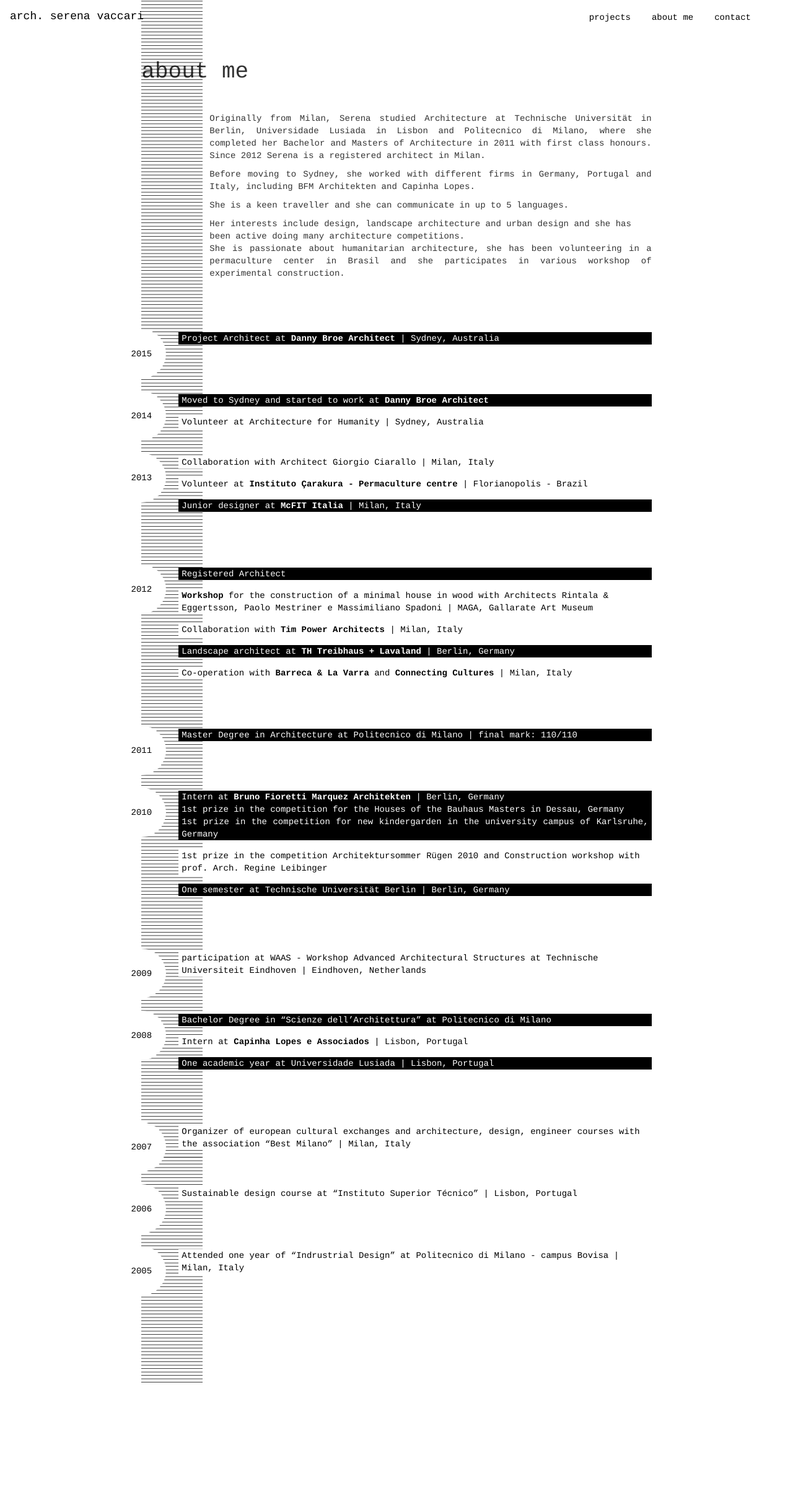
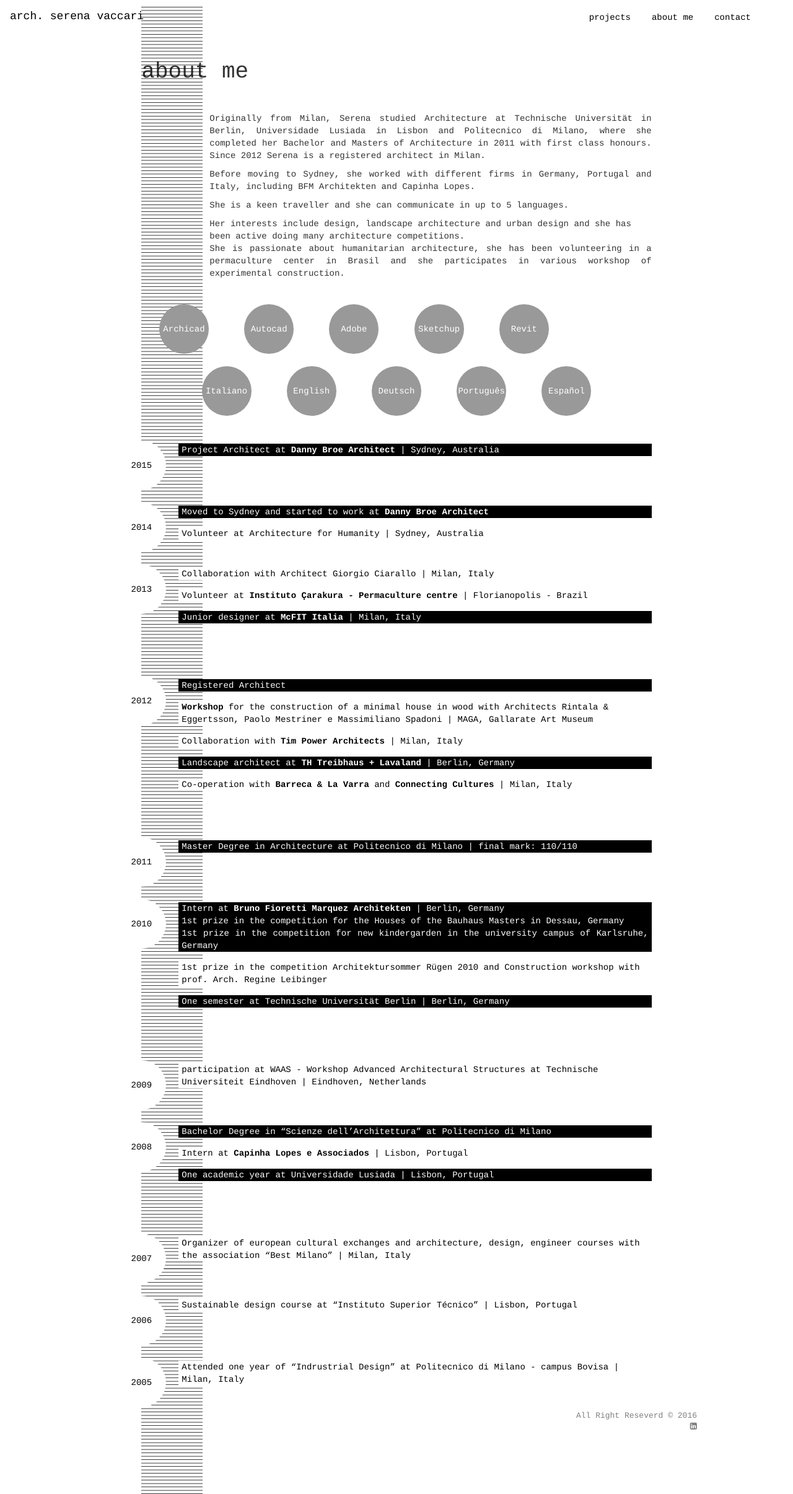
Before and after one commit to fedetaglia/serenavaccari, a Rails app: template app/views/pages/about.html.slim in a window 1280 px wide. Shown: the whole page at 62% size. Before the commit the page ends 2231 px from the top, so only its background shows below. Run offline with Rails 7, Linux system fonts and the light colour scheme; the template is opened without the code that fills it, so the values that code supplies are empty; style sheets or scripts are compiled from the project's sources; parts of the project's set-up code (start-up, migrations or seed data) failed here and were passed over; some libraries are stand-ins or nearby versions.

Commit message:
a lot of updats so sere is happy

```diff
--- a/app/assets/javascripts/application.js
+++ b/app/assets/javascripts/application.js
@@ -13,6 +13,7 @@
 //= require jquery
 //= require jquery_ujs
 //= require underscore.min
+//= require bcswipe.min
 //= require bootstrap-sprockets
 //= require turbolinks
 //= require jquery_nested_form
--- a/app/assets/stylesheets/application.css.scss
+++ b/app/assets/stylesheets/application.css.scss
@@ -9,9 +9,12 @@
  * compiled file, but it's generally better to create a new file per style scope.
  *
  *= require_self
- *= require_tree .
  */
 
 @import "bootstrap-sprockets";
 @import "bootstrap";
 @import "font-awesome";
+@import "skills";
+@import "history";
+@import "carousel";
+@import "custom";
--- a/app/assets/stylesheets/carousel.css.scss
+++ b/app/assets/stylesheets/carousel.css.scss
@@ -1,4 +1,4 @@
-.carousel-control {
+.control {
   position: absolute;
   top: 50%;
   z-index: 5;
@@ -6,9 +6,21 @@
   height: 50px;
   width: 50px;
   background-color: black;
+  color: white;
+  opacity: 0.5;
   line-height: 50px;
   font-size: 40px;
   text-align: center;
+  &:visited {
+    color: white;
+  }
+  &:focus {
+    color: white;
+  }
+  &:hover {
+    opacity: 1;
+    color: white;
+  }
   &.right {
     right: -100px;
   }
--- a/app/assets/stylesheets/custom.css.scss
+++ b/app/assets/stylesheets/custom.css.scss
@@ -1,5 +1,33 @@
 body {
   font-family: Courier, Calibri, Arial, sans-serif;
+}
+
+.footer {
+  height: 100px;
+  font-size: 13px;
+  color: grey;
+  margin-top: 30px;
+  padding-left: 15px;
+  padding-right: 15px;
+  text-align: right;
+  a {
+    display: inline-block;
+    color: grey;
+    text-decoration: none;
+    &:visited {
+      color: grey;
+      text-decoration: none !important;
+    }
+    &:active {
+      color:black;
+      text-decoration: none !important;
+    }
+    &:hover {
+      cursor: pointer;
+      color: black;
+      text-decoration: none !important;
+    }
+  }
 }
 
 .navbar-header {
@@ -50,7 +78,6 @@ body {
 }
 
 .about-container {
-  margin-bottom: 80px;
   p {
     text-align: justify;
   }
--- a/app/assets/stylesheets/skills.scss
+++ b/app/assets/stylesheets/skills.scss
@@ -1,9 +1,10 @@
 .skill-container {
-  height: 200px;
+  margin: 40px auto;
   .skill-row {
-    height: 100px;
+    height: 80px;
+    margin: 20px auto;
     .skills {
-      background-color: black;
+      background-color: #999;
       color: white;
       height: 80px;
       width: 80px;
--- /dev/null
+++ b/app/views/layouts/_footer.html.slim
@@ -0,0 +1,7 @@
+.footer
+  .container
+    .pull-right
+      | All Right Reseverd &copy; 2016
+      br
+      = link_to "https://it.linkedin.com/in/serena-vaccari-78bbab45/en", target: '_blank' do
+        .fa.fa-linkedin-square
--- a/app/views/layouts/application.html.slim
+++ b/app/views/layouts/application.html.slim
@@ -12,19 +12,19 @@ html
     = csrf_meta_tags
   body
     = render 'layouts/header'
-    .row
-      - if notice
-        .alert.alert-success.alert-dismissable
-          button.close aria-hidden="true" data-dismiss="alert" type="button"
-            i.fa.fa-times-circle
-          = notice
-      - if alert
-        .alert.alert-danger.alert-dismissable
-          button.close aria-hidden="true" data-dismiss="alert" type="button"
-            i.fa.fa-times-circle
-          = alert
+    - if notice
+      .alert.alert-success.alert-dismissable
+        button.close aria-hidden="true" data-dismiss="alert" type="button"
+          i.fa.fa-times-circle
+        = notice
+    - if alert
+      .alert.alert-danger.alert-dismissable
+        button.close aria-hidden="true" data-dismiss="alert" type="button"
+          i.fa.fa-times-circle
+        = alert
 
     = yield
+    = render 'layouts/footer'
 
     #carousel-container
 
--- a/app/views/pages/_history.html.slim
+++ b/app/views/pages/_history.html.slim
@@ -55,7 +55,7 @@
     .description
       | Landscape architect at&nbsp;
       b
-        = link_to "TH Treibhaus + Lavaland", 'http://www.treibhausberlin.de', target: '_blank'
+        = link_to "TH Treibhaus + Lavaland", 'http://www.lavaland.biz/', target: '_blank'
       | &nbsp;| Berlin, Germany
 
     .description.inverted
--- a/app/views/pages/about.html.slim
+++ b/app/views/pages/about.html.slim
@@ -13,31 +13,36 @@
 
       p She is passionate about humanitarian architecture, she has been volunteering in a permaculture center in Brasil and she participates in various workshop of experimental construction.
 
-  / .skill-container
-  /   .row.skill-row
-  /     .col-xs-1
-  /       .skills Cacca
-  /     .col-xs-1.col-xs-offset-1
-  /       .skills Cacca
-  /     .col-xs-1.col-xs-offset-1
-  /       .skills Cacca
-  /     .col-xs-1.col-xs-offset-1
-  /       .skills Cacca
-  /     .col-xs-1.col-xs-offset-1
-  /       .skills Cacca
+  .skill-container
+    .row.skill-row
+      .col-xs-1.col-xs-offset-1
+        .skills Archicad
+      .col-xs-1.col-xs-offset-1
+        .skills Autocad
+      .col-xs-1.col-xs-offset-1
+        .skills Adobe
+      .col-xs-1.col-xs-offset-1
+        .skills Sketchup
+      .col-xs-1.col-xs-offset-1
+        .skills Revit
 
-
-  /   .row.skill-row
-  /     .col-xs-1.col-xs-offset-1
-  /       .skills Tette
-  /     .col-xs-1.col-xs-offset-1
-  /       .skills Tette
-  /     .col-xs-1.col-xs-offset-1
-  /       .skills Tette
-  /     .col-xs-1.col-xs-offset-1
-  /       .skills Cacca
+    .row.skill-row
+      .col-xs-1.col-xs-offset-2
+        .skills Italiano
+      .col-xs-1.col-xs-offset-1
+        .skills English
+      .col-xs-1.col-xs-offset-1
+        .skills Deutsch
+      .col-xs-1.col-xs-offset-1
+        .skills Português
+      .col-xs-1.col-xs-offset-1
+        .skills Español
 
 
 
   .about-container
     = render partial: 'history'
+
+
+
+.clearfix
--- a/app/views/projects/_carousel.html.slim
+++ b/app/views/projects/_carousel.html.slim
@@ -12,10 +12,10 @@
                   .carousel-caption
                     p = photo.name
 
-          a.left.carousel-control.left data-slide="prev" href="#carousel" role="button"
+          a.left.control.left data-slide="prev" href="#carousel" role="button"
             span.fa.fa-angle-left aria-hidden="true"
             span.sr-only Previous
-          a.right.carousel-control.right data-slide="next" href="#carousel" role="button"
+          a.right.control.right data-slide="next" href="#carousel" role="button"
             span.fa.fa-angle-right aria-hidden="true"
             span.sr-only Next
     .label
@@ -30,3 +30,4 @@
 coffee:
   $ ->
     $('#myModal').modal('show')
+    $('#carousel').bcSwipe({ threshold: 50 })
--- a/app/views/projects/index.html.slim
+++ b/app/views/projects/index.html.slim
@@ -19,7 +19,7 @@
           p = project.name
           - if current_user
             = link_to 'modify', project_path(project)
-
+.clearfix
 
 coffee:
   $ ->
--- /dev/null
+++ b/vendor/assets/javascripts/bcswipe.min.js
@@ -0,0 +1,2 @@
+/*! Bootstrap Carousel Swipe jQuery plugin v1.1 | https://github.com/maaaaark/bcSwipe | MIT License */
+!function(t){t.fn.bcSwipe=function(e){var n={threshold:50};return e&&t.extend(n,e),this.each(function(){function e(t){1==t.touches.length&&(u=t.touches[0].pageX,c=!0,this.addEventListener("touchmove",o,!1))}function o(e){if(c){var o=e.touches[0].pageX,i=u-o;Math.abs(i)>=n.threshold&&(h(),t(this).carousel(i>0?"next":"prev"))}}function h(){this.removeEventListener("touchmove",o),u=null,c=!1}var u,c=!1;"ontouchstart"in document.documentElement&&this.addEventListener("touchstart",e,!1)}),this}}(jQuery);
```
Also changed, not shown: Gemfile, Gemfile.lock.
